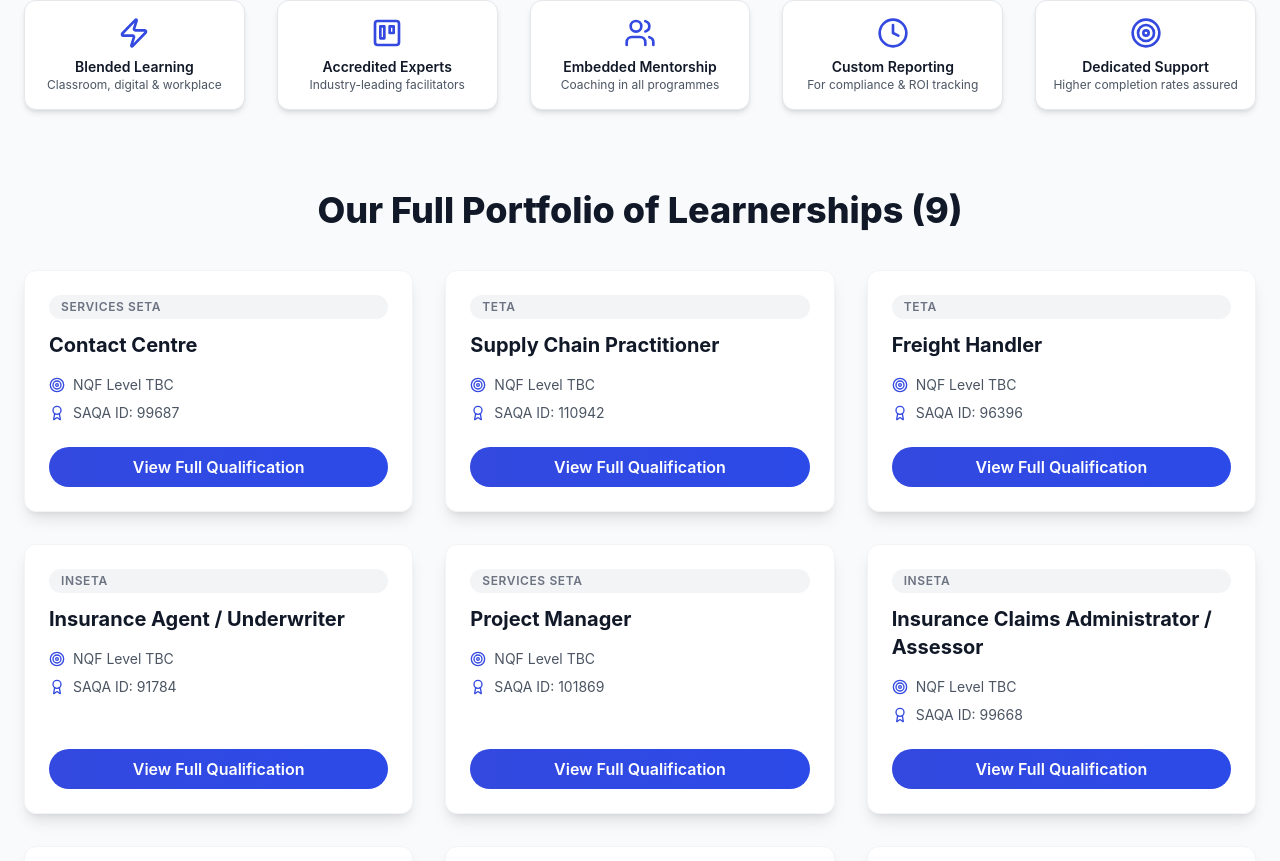
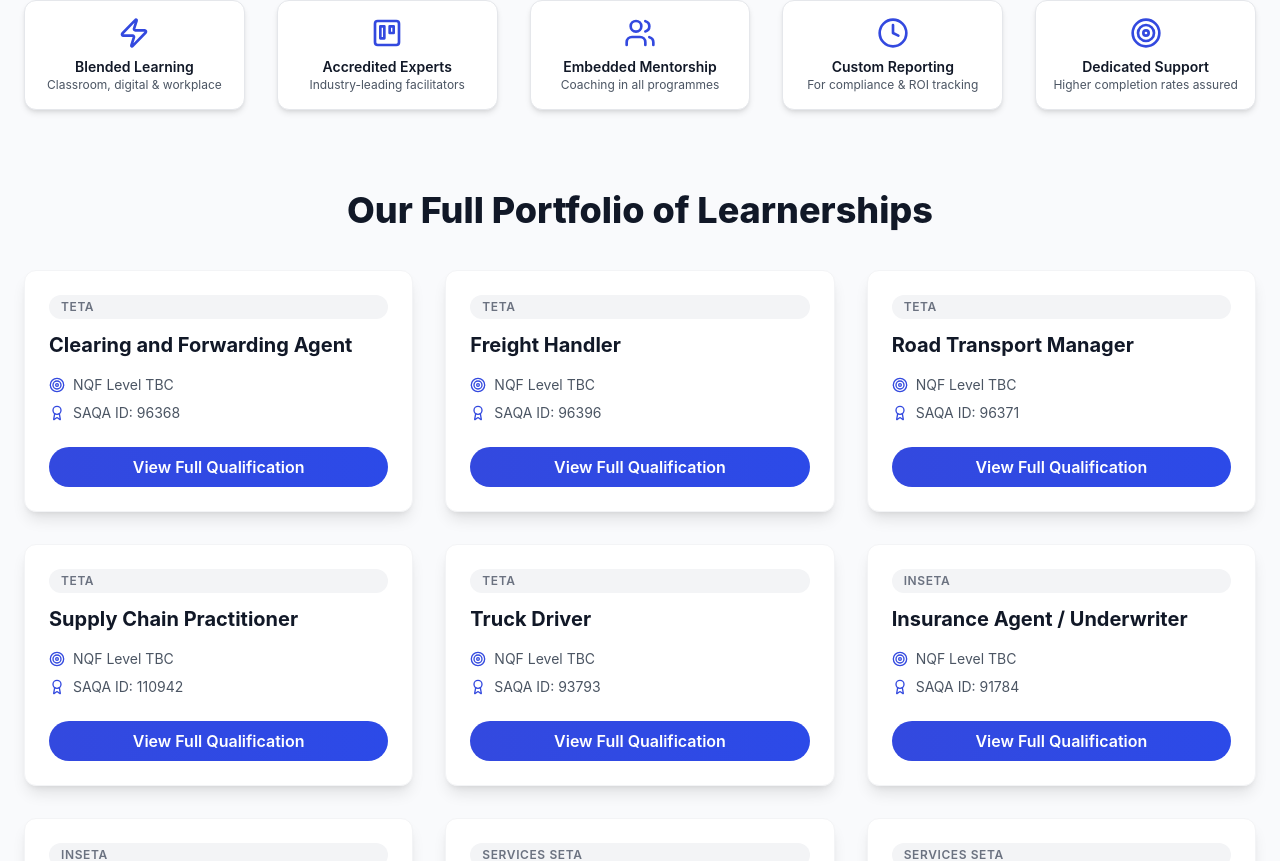
Before and after one commit to mph0kuhle/empoderatraining, a React (Vite) app: page /learnerships in a window 1280 px wide. Shown: the part 885-1746 px from the top of the page. Built offline with nearby package versions, Linux system fonts and the light colour scheme.

Commit message:
Learnership Updated

```diff
--- a/src/pages/LearnershipsPage.tsx
+++ b/src/pages/LearnershipsPage.tsx
@@ -4,8 +4,16 @@
 import { Link } from 'react-router-dom';
 import { Target, Award, DollarSign, Users, Briefcase, Zap, Trello, Clock } from 'lucide-react';
 
+// --- TYPES ---
+interface Learnership {
+    title: string;
+    slug: string;
+    seta: string;
+    saqaId: string;
+}
+
 // Placeholder Learnership Card Component (Based on your home page design)
-const LearnershipCard: React.FC<{ title: string; slug: string; seta: string; saqaId: string }> = ({ title, slug, seta, saqaId }) => (
+const LearnershipCard: React.FC<Learnership> = ({ title, slug, seta, saqaId }) => (
     <div className="bg-white rounded-xl p-6 shadow-lg border border-gray-100 flex flex-col hover:shadow-2xl hover:-translate-y-1 transition-all duration-300">
         <span className="text-xs font-semibold uppercase text-gray-500 tracking-wider bg-gray-100 py-1 px-3 rounded-full mb-3 inline-block">
             {seta}
@@ -27,12 +35,42 @@
     </div>
 );
 
+
+/**
+ * Sorting function to prioritize TETA learnerships first,
+ * then sort the remaining learnerships alphabetically by SETA name.
+ * @param a - The first learnership object
+ * @param b - The second learnership object
+ * @returns - A number indicating sort order
+ */
+const sortLearnerships = (a: Learnership, b: Learnership): number => {
+    // 1. Prioritize TETA
+    const isATETA = a.seta.includes('TETA');
+    const isBTETA = b.seta.includes('TETA');
+
+    if (isATETA && !isBTETA) {
+        return -1; // a comes before b (TETA first)
+    }
+    if (!isATETA && isBTETA) {
+        return 1;  // b comes before a (TETA first)
+    }
+
+    // 2. Secondary sort: Alphabetical by SETA name
+    const setaComparison = a.seta.localeCompare(b.seta);
+    if (setaComparison !== 0) {
+        return setaComparison;
+    }
+
+    // 3. Tertiary sort: Alphabetical by title (to stabilize the order within a SETA)
+    return a.title.localeCompare(b.title);
+};
+
+
 // --- MAIN PAGE COMPONENT ---
 
 const LearnershipsPage: React.FC = () => {
 
-    // ⚠️ UPDATED list of learnerships based on the exact list provided
-    const featuredLearnerships = [
+    const rawLearnerships: Learnership[] = [
         { title: 'Contact Centre', slug: 'contact-centre', seta: 'Services SETA', saqaId: '99687' },
         { title: 'Supply Chain Practitioner', slug: 'supply-chain-practitioner', seta: 'TETA', saqaId: '110942' },
         { title: 'Freight Handler', slug: 'freight-handler', seta: 'TETA', saqaId: '96396' },
@@ -44,9 +82,11 @@
         { title: 'Clearing and Forwarding Agent', slug: 'clearing-forwarding-agent', seta: 'TETA', saqaId: '96368' },
     ];
 
-    // Separate the array into groups of three for clean layout if desired
+    const featuredLearnerships = rawLearnerships.sort(sortLearnerships);
+
     const featuredCount = featuredLearnerships.length;
-    // Note: Since 9 is easily divisible by 3, we can use the full list.
+
+    // ... (rest of the component remains the same)
 
     return (
         <main className="bg-[#f9fafc] min-h-screen">
@@ -137,10 +177,11 @@
 
             {/* --- 3. Featured Learnerships Grid --- */}
             <section className="max-w-7xl mx-auto px-6 py-16 pt-0">
-                <h2 className="text-4xl font-extrabold text-gray-900 mb-10 text-center">Our Full Portfolio of Learnerships ({featuredCount})</h2>
+                <h2 className="text-4xl font-extrabold text-gray-900 mb-10 text-center">Our Full Portfolio of Learnerships </h2>
 
                 {/* ⚠️ Adjusted grid to maintain clean blocks of 3 */}
                 <div className="grid sm:grid-cols-2 lg:grid-cols-3 gap-8">
+                    {/* The list rendered here is now sorted */}
                     {featuredLearnerships.map((learnership) => (
                         <LearnershipCard key={learnership.slug} {...learnership} />
                     ))}
```
